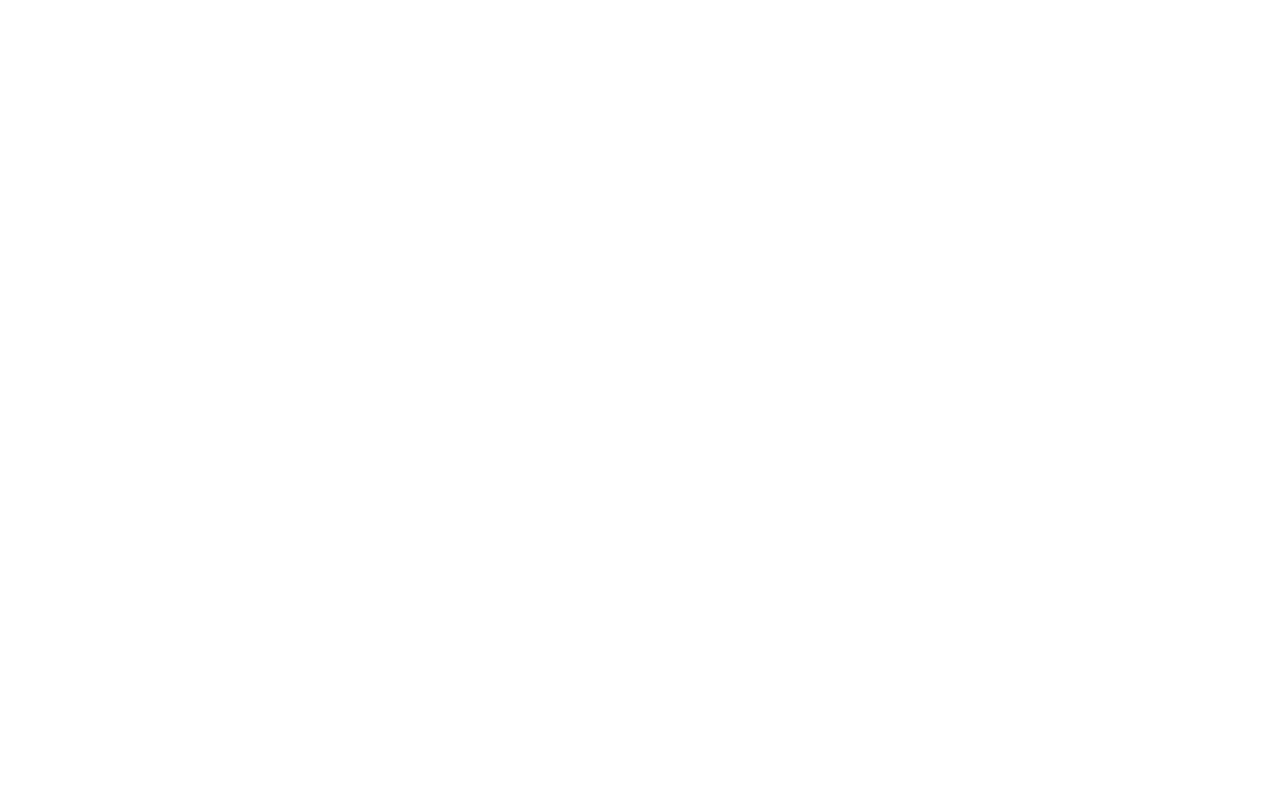
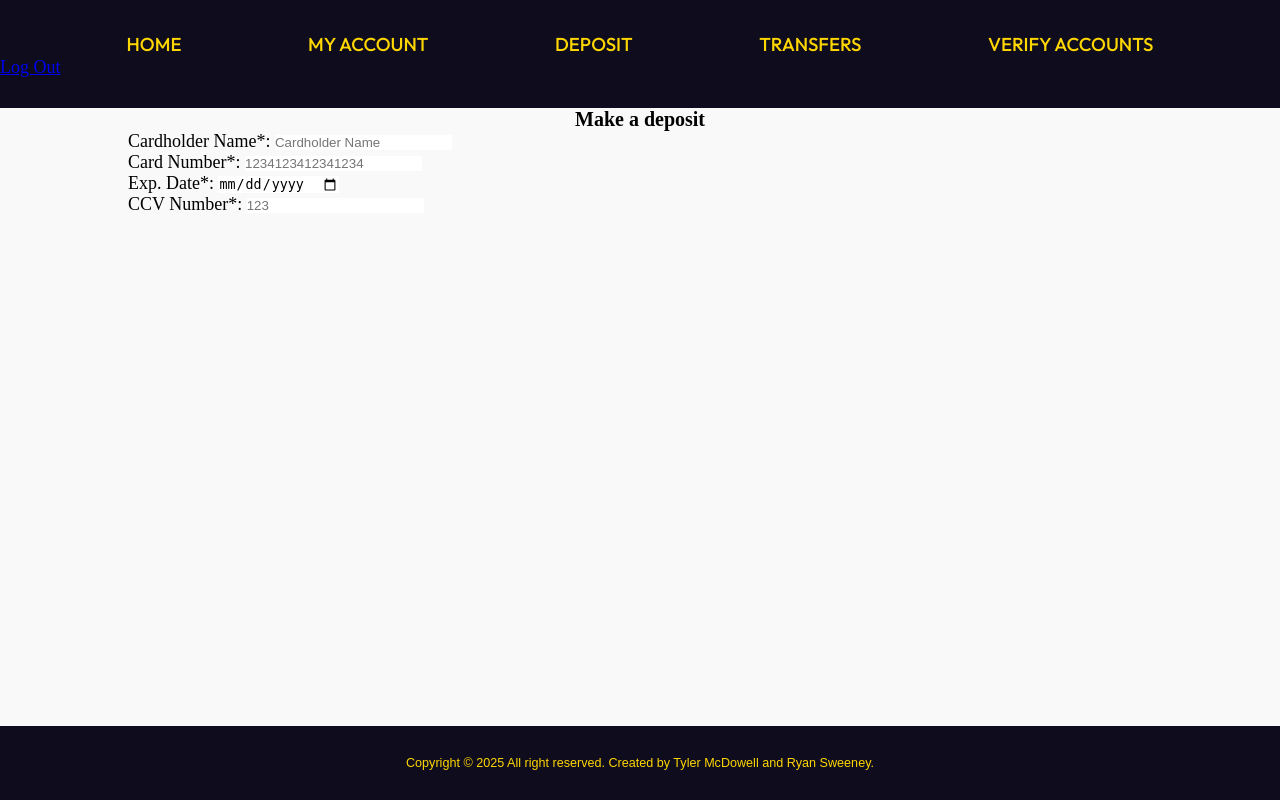
Before and after one commit to Pious726/CSET170Final, a Flask app: page /deposit.html in a window 1280 px wide. Before the commit the page is empty. Run offline with Flask 3, Linux system fonts and the light colour scheme.

Commit message:
working on deposit functionality and html page

```diff
--- a/templates/deposit.html
+++ b/templates/deposit.html
@@ -0,0 +1,19 @@
+{% extends 'base.html' %}
+{% block body %}
+    <div class="container">
+        <h1>Make a deposit</h1>
+        <form action="/deposit.html" method="POST">
+            <label for="CardholderName">Cardholder Name*:</label>
+            <input type="text" name="CardholderName" id="CardholderName" placeholder="Cardholder Name" required><br>
+
+            <label for="CardNumber">Card Number*:</label>
+            <input type="tel" name="CardNumber" id="CardNumber" placeholder="1234123412341234" maxlength="16" required><br>
+
+            <label for="Expiration Date">Exp. Date*:</label>
+            <input type="date" name="ExpirationDate" placeholder="Expiration Date" required><br>
+
+            <label for="CCV">CCV Number*:</label>
+            <input type="text" name="CCV" id="CCV" placeholder="123" maxlength="3" required>
+        </form>
+    </div>
+{% endblock %}
--- a/templates/login.html
+++ b/templates/login.html
@@ -22,7 +22,7 @@
         <form class="register" action="/login.html" method="POST">
             <input type="text" name="Username" placeholder="Username" class="register_input"><br>
 
-            <input type="text" name="UserPassword" placeholder="Password" class="register_input"><br>
+            <input type="password" name="UserPassword" placeholder="Password" class="register_input"><br>
 
             <input type="submit" value="Submit" class="input_submit">
         </form>
```
